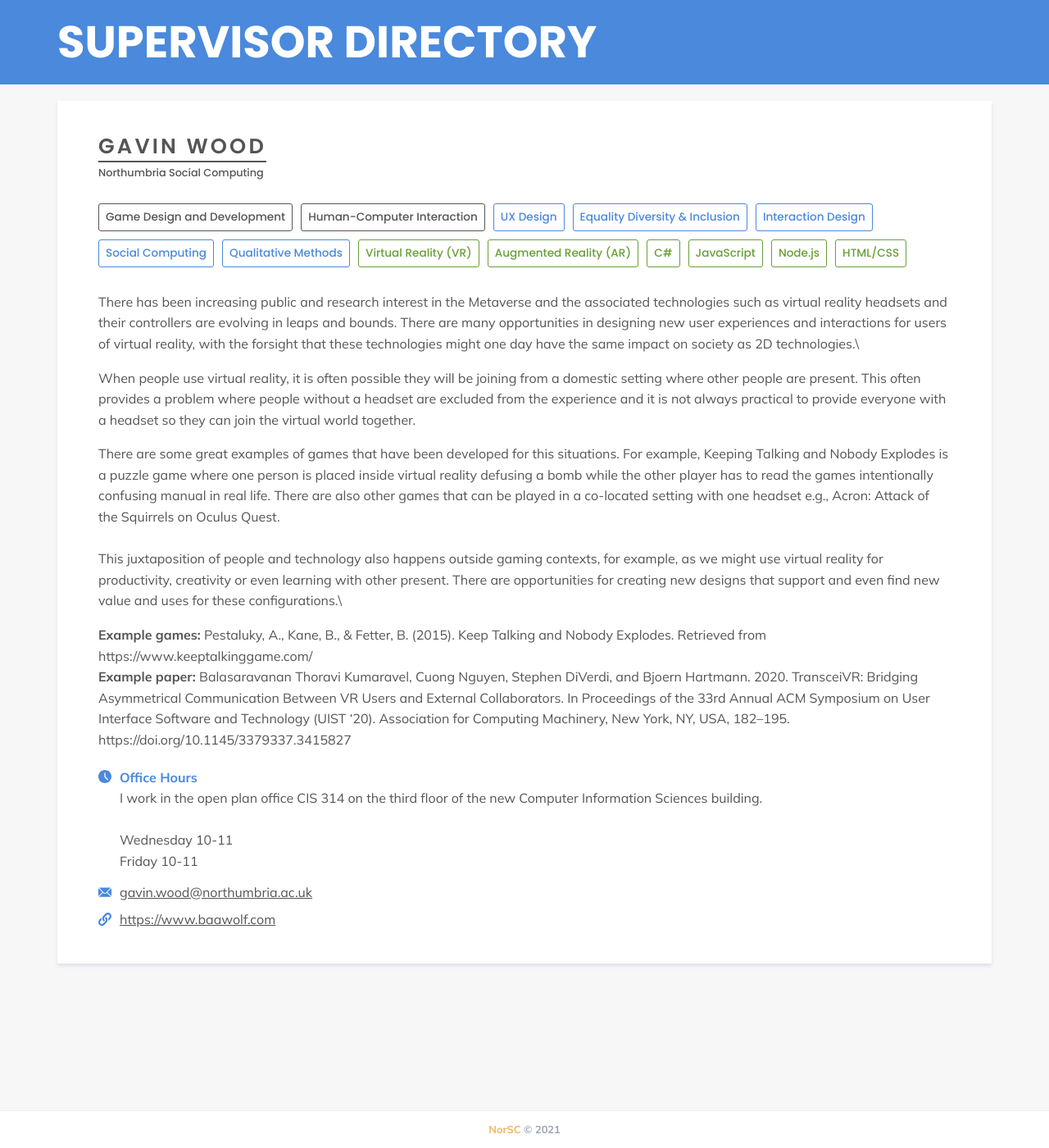
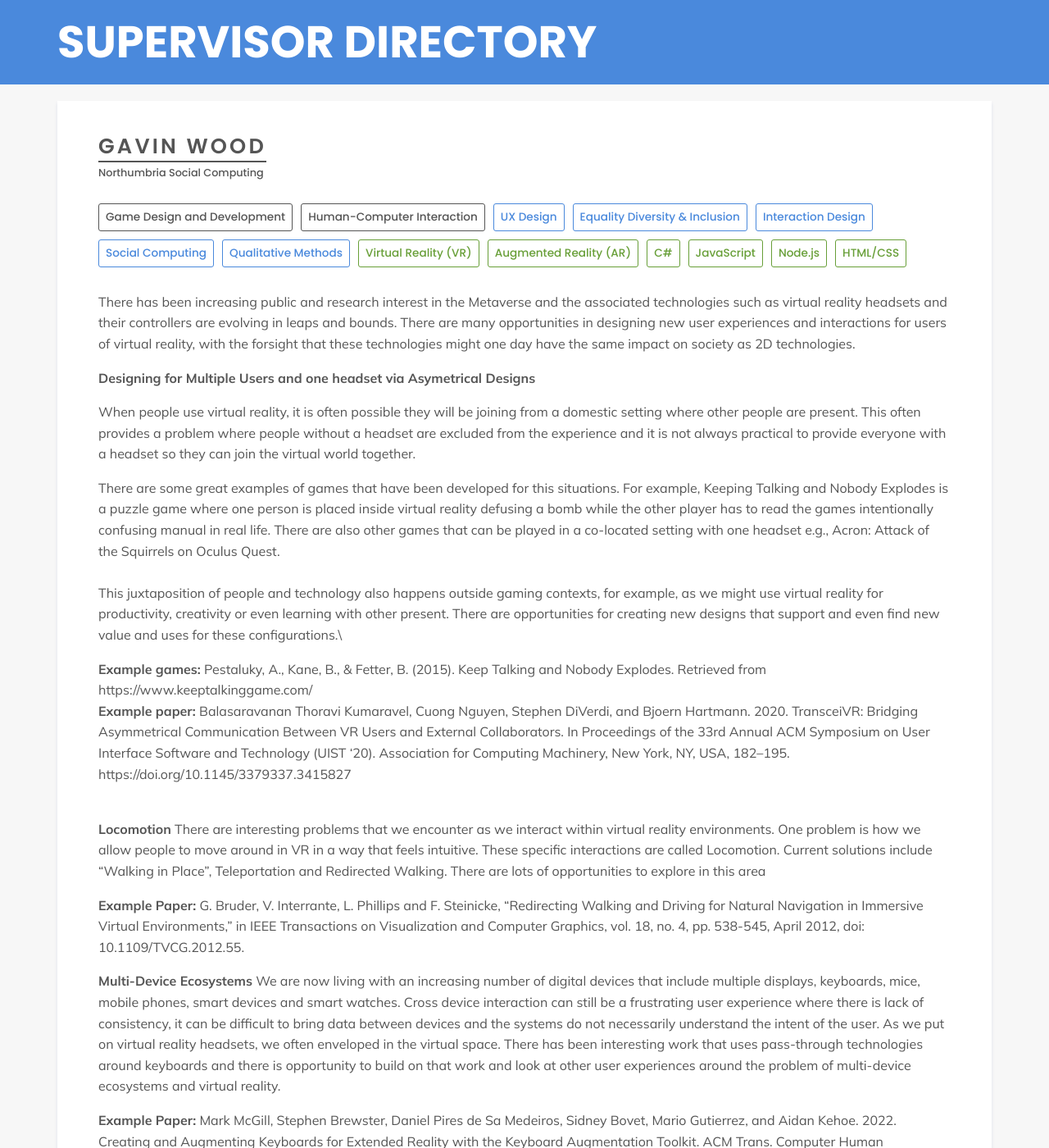
Before and after one commit to NorSC/supervisor-search, a Jekyll site: the page built from _supervisors/gavin-wood.md, in a window 1280 px wide and 1400 px high. Shown: the whole window at 82% size. Built offline with Jekyll 4.4.1, drawn with Linux system fonts in a browser that asks for light colours; a script that is not in the unit is left out; some of the changed text lies outside the part shown.

Commit message:
Update Supervisors “gavin-wood”

```diff
--- a/_supervisors/gavin-wood.md
+++ b/_supervisors/gavin-wood.md
@@ -37,7 +37,10 @@ additional_details: >-
   controllers are evolving in leaps and bounds. There are many opportunities in
   designing new user experiences and interactions for users of virtual reality,
   with the forsight that these technologies might one day have the same impact
-  on society as 2D technologies.\
+  on society as 2D technologies.
+
+
+  **D﻿esigning for Multiple Users and one headset via Asymetrical Designs**
 
 
   When people use virtual reality, it is often possible they will be joining from a domestic setting where other people are present. This often provides a problem where people without a headset are excluded from the experience and it is not always practical to provide everyone with a headset so they can join the virtual world together.
@@ -55,6 +58,27 @@ additional_details: >-
   \
 
   **Example paper:** Balasaravanan Thoravi Kumaravel, Cuong Nguyen, Stephen DiVerdi, and Bjoern Hartmann. 2020. TransceiVR: Bridging Asymmetrical Communication Between VR Users and External Collaborators. In Proceedings of the 33rd Annual ACM Symposium on User Interface Software and Technology (UIST '20). Association for Computing Machinery, New York, NY, USA, 182–195. https://doi.org/10.1145/3379337.3415827
+
+
+  \
+
+  **Locomotion**
+
+  There are interesting problems that we encounter as we interact within virtual reality environments. One problem is how we allow people to move around in VR in a way that feels intuitive. These specific interactions are called Locomotion. Current solutions include “Walking in Place”, Teleportation and Redirected Walking. There are lots of opportunities to explore in this area
+
+
+  **Example Paper:** G. Bruder, V. Interrante, L. Phillips and F. Steinicke, "Redirecting Walking and Driving for Natural Navigation in Immersive Virtual Environments," in IEEE Transactions on Visualization and Computer Graphics, vol. 18, no. 4, pp. 538-545, April 2012, doi: 10.1109/TVCG.2012.55.
+
+
+  **Multi-Device Ecosystems**
+
+  We are now living with an increasing number of digital devices that include multiple displays, keyboards, mice, mobile phones, smart devices and smart watches. Cross device interaction can still be a frustrating user experience where there is lack of consistency, it can be difficult to bring data between devices and the systems do not necessarily understand the intent of the user. As we put on virtual reality headsets, we often enveloped in the virtual space. There has been interesting work that uses pass-through technologies around keyboards and there is opportunity to build on that work and look at other user experiences around the problem of multi-device ecosystems and virtual reality.
+
+
+  **Example Paper:** Mark McGill, Stephen Brewster, Daniel Pires de Sa Medeiros, Sidney Bovet, Mario Gutierrez, and Aidan Kehoe. 2022. Creating and Augmenting Keyboards for Extended Reality with the Keyboard Augmentation Toolkit. ACM Trans. Computer Human Interaction. 29, 2, Article 15 (April 2022), 39 pages. https://doi.org/10.1145/3490495
+
+
+  There are many other interesting problems within virtual reality and I am interested to chat about research in this area.
 additional_details_msc: >-
   My research interests are centred on the Metaverse – a term used to describe
   one vision of the future Internet reimagined around 3D virtual worlds and
```
